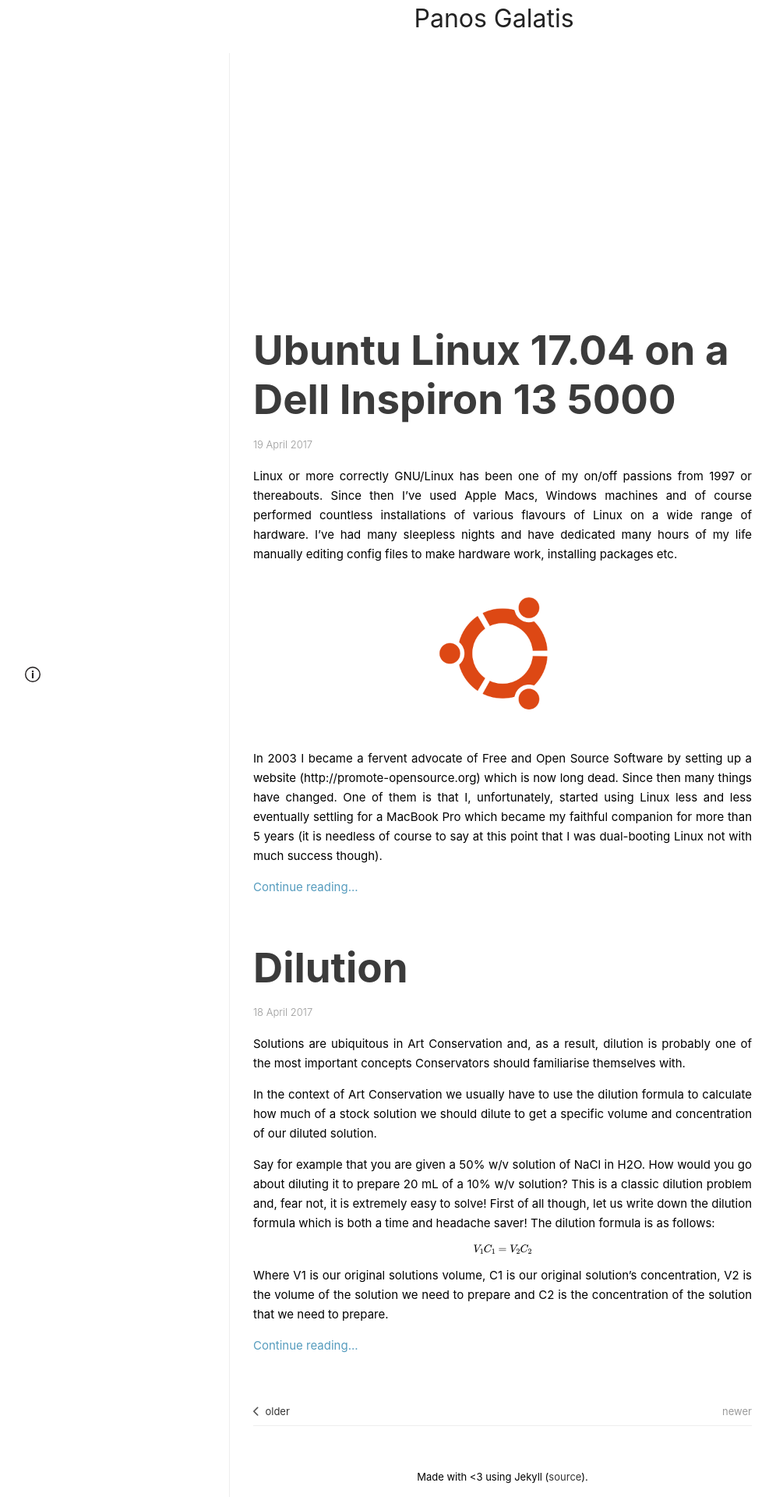
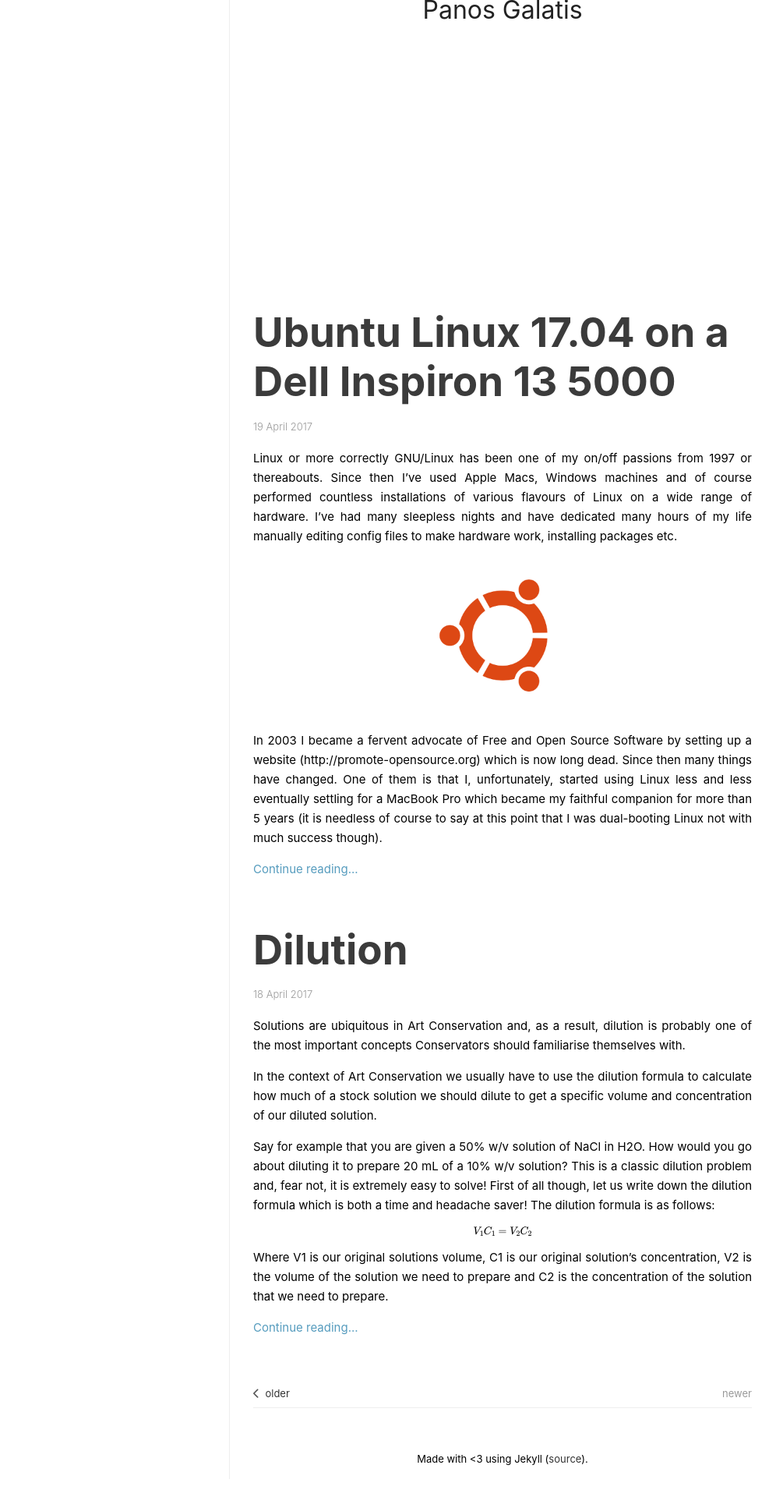
Before and after one commit to pgalatis/pgalatis.github.io, a Jekyll site: the page built from index.html, in a window 1280 px wide. Shown: the whole page at 78% size, without its empty margins (6-1002 px from the left). Built offline with Jekyll 4.4.1, drawn with Linux system fonts in a browser that asks for light colours; nearby versions of some CDN libraries; formulas are drawn with MathJax 3; the list of posts is cut into pages by our own code; after the commit the page ends 1897 px from its top, so only the background shows below that.

Commit message:
Update default.html

```diff
--- a/_layouts/default.html
+++ b/_layouts/default.html
@@ -56,16 +56,13 @@
   <body class="fade-out" itemscope itemtype="http://schema.org/WebPage">
   <script>window.onload = function () { document.body.className = "";}</script>
 
+   <div class="wrapper"><!-- Start wrapper -->
     <header class="top">
       <h1 class="title"><a href="/">Panos Galatis</a>
         <span class="sub">on everything</span>
       </h1>
-      <div class="navigation">
-        <a href="#"><img src="/images/info.svg"></a>
-      </div>
     </header>
 
-  <div class="wrapper">
     <div class="content">
          {{ content }}
     </div>
@@ -74,7 +71,7 @@
     <p>Made with &lt;3 using Jekyll (<a href="https://github.com/pgalatis/pgalatis.github.io">source</a>).</p>
     </div>
 
-  </div>
+  </div><!-- End wrapper -->
 
   </body>
   </html>
```
